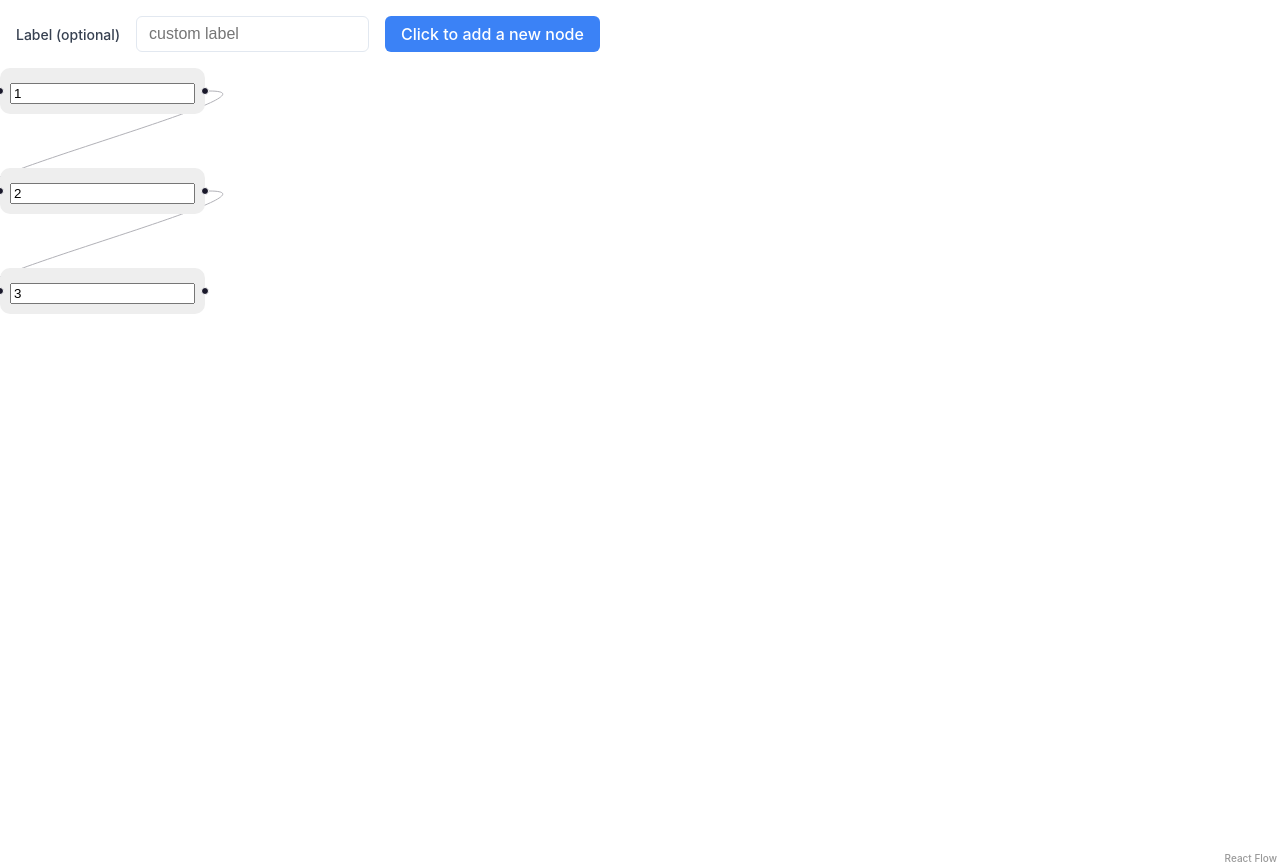
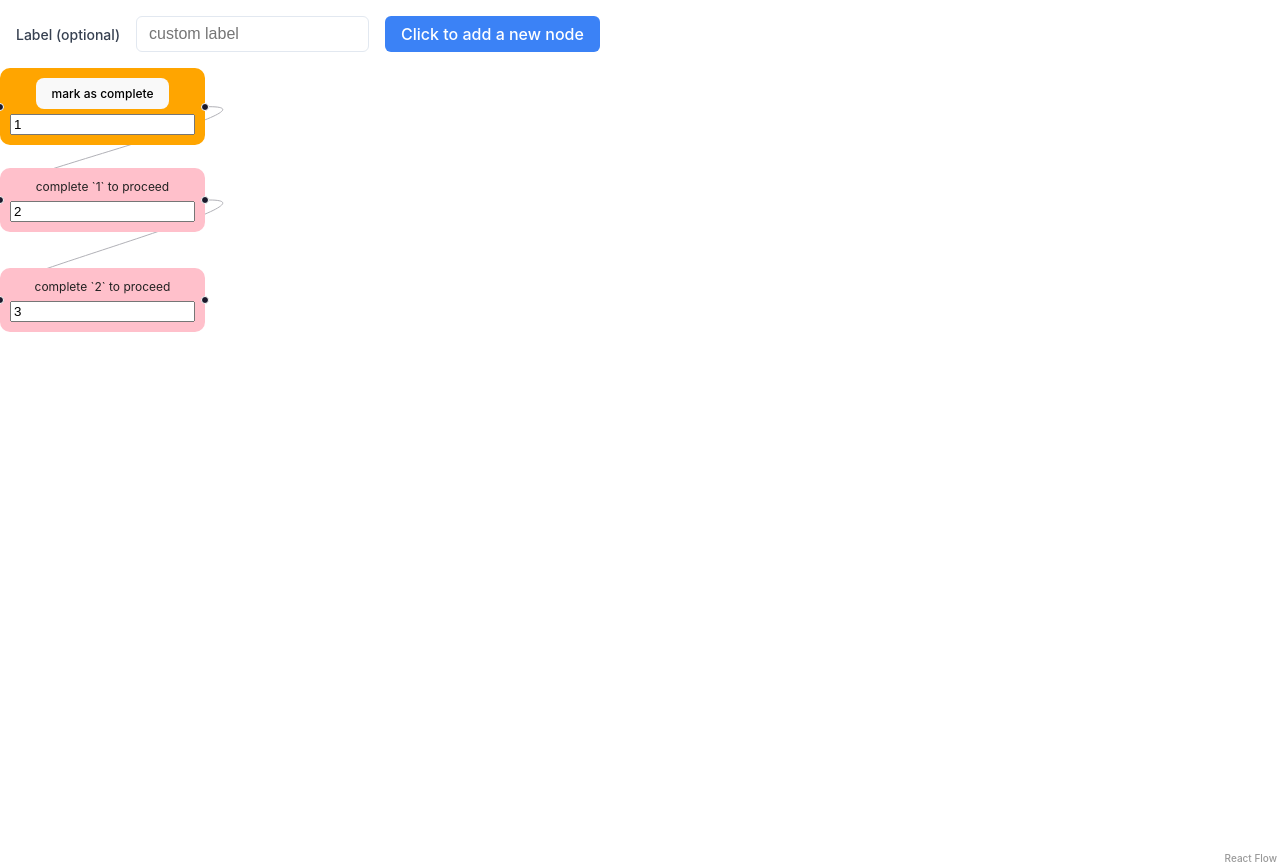
Before and after one commit to mechanicMo/work-order-workflow, a React (Vite) app: page / in a window 1280 px wide. Shown: the top 868 px of the page. Built offline with nearby package versions, Linux system fonts and the light colour scheme.

Commit message:
allow user to mark task as completed

```diff
--- a/src/App.tsx
+++ b/src/App.tsx
@@ -15,25 +15,25 @@ import { AddNodeForm } from "./components/AddNodeForm/AddNodeForm";
 import "./App.css";
 import "@xyflow/react/dist/style.css";
 
-export type TextNode = Node<{ text: string }, "text">;
+export type TextNode = Node<{ text: string; completed: boolean }, "text">;
 const initialNodes: TextNode[] = [
   {
     id: "1",
     position: { x: 0, y: 0 },
     type: "text",
-    data: { text: "1" },
+    data: { text: "1", completed: false },
   },
   {
     id: "2",
     position: { x: 0, y: 100 },
     type: "text",
-    data: { text: "2" },
+    data: { text: "2", completed: false },
   },
   {
     id: "3",
     position: { x: 0, y: 200 },
     type: "text",
-    data: { text: "3" },
+    data: { text: "3", completed: false },
   },
 ];
 
@@ -70,7 +70,7 @@ const createNewNode = (label?: string): TextNode => {
     id: getNewId(),
     position: { x: 0, y: 0 },
     type: "text",
-    data: { text: label || "" },
+    data: { text: label || "", completed: false },
   };
 };
 
--- a/src/components/TextNode.tsx
+++ b/src/components/TextNode.tsx
@@ -1,37 +1,65 @@
-import { memo } from "react";
+import { memo, useCallback, useMemo } from "react";
 import {
   Position,
   Handle,
   useReactFlow,
   type NodeProps,
   type Node,
+  getIncomers,
+  useNodes,
+  useEdges,
 } from "@xyflow/react";
+import { TextNode as TextNodeType } from "../App";
 
-export const TextNode = memo(
-  ({ id, data }: NodeProps<Node<{ text: string }>>) => {
+export const TextNode = memo(({ id, data }: NodeProps<TextNodeType>) => {
   const { updateNodeData } = useReactFlow();
+  const nodes = useNodes<TextNodeType>();
+  const edges = useEdges();
+  const incomers = useMemo(
+    () => getIncomers({ id }, nodes, edges),
+    [edges, id, nodes]
+  );
+
+  const incompleteIncomers = incomers.filter(
+    ({ data: { completed } }) => !completed
+  );
+  const canDoWork = incompleteIncomers.length === 0;
+  const completed = data.completed;
 
   return (
     <div
       style={{
-          background: "#eee",
+        background: completed ? "lightgreen" : canDoWork ? "orange" : "pink",
         color: "#222",
         padding: 10,
         fontSize: 12,
         borderRadius: 10,
       }}
     >
-        <div style={{ marginTop: 5 }}>
+      {completed ? (
+        <span>completed!</span>
+      ) : canDoWork ? (
+        <button onClick={() => updateNodeData(id, { completed: true })}>
+          mark as complete
+        </button>
+      ) : (
+        <span>
+          complete{" "}
+          {incompleteIncomers
+            .map(({ data: { text } }) => "`" + text + "`")
+            .join(", ")}{" "}
+          to proceed
+        </span>
+      )}
+
       <input
         onChange={(evt) => updateNodeData(id, { text: evt.target.value })}
         value={data.text}
-            style={{ display: "block" }}
+        style={{ display: "block", marginTop: "5px" }}
       />
-        </div>
 
       <Handle type="target" position={Position.Left} />
       <Handle type="source" position={Position.Right} />
     </div>
   );
-  }
-);
+});
```
Lines whose indentation alone changed are shown as unchanged.
